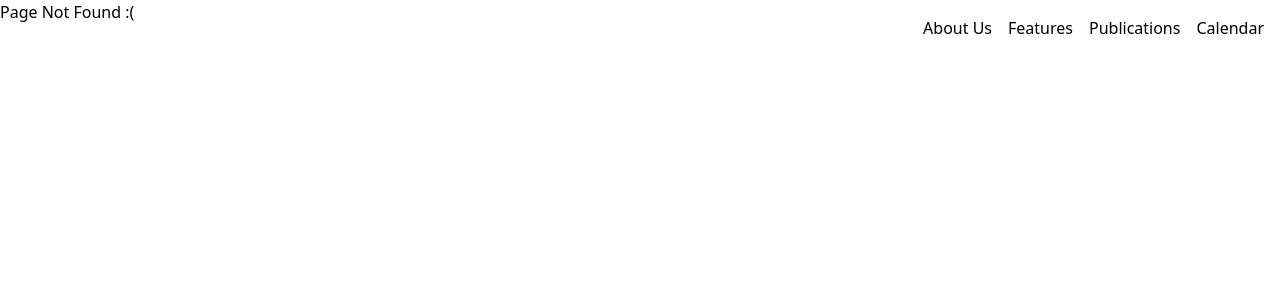
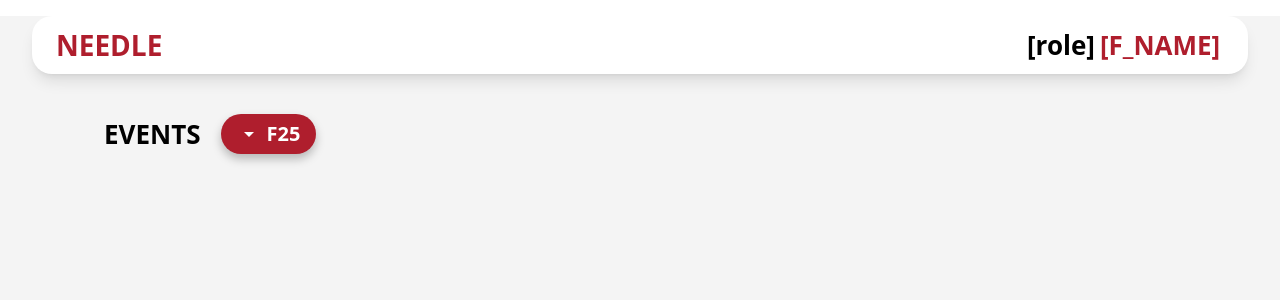
Before and after one commit to thread-rpi/needle-ui, a React (Vite) app: page /admin in a window 1280 px wide. Before the commit this address had no page. Shown: the top 300 px of the page. Built offline with nearby package versions, Linux system fonts and the light colour scheme.

Commit message:
finish admin page and routing

```diff
--- /dev/null
+++ b/src/components/admin/AdminHeader.tsx
@@ -0,0 +1,26 @@
+export default function AdminHeader() {
+  return (
+    <div className="w-full flex justify-center mt-4">
+      <div className="w-[95%] bg-white rounded-[20px] shadow-lg px-6 py-3 flex items-center justify-between">
+
+        <span className="font-gabarito font-extrabold text-[28px] leading-[34px] text-[#AF1E2D] uppercase">
+          NEEDLE
+        </span>
+
+        <div className="flex flex-row items-center gap-[5px] w-[197px] h-[34px]">
+
+        <span className="font-extrabold text-[26px] leading-[20px]">
+            [role]
+        </span>
+
+        <span className="font-extrabold text-[26px] leading-[20px] text-[#AF1E2D]">
+            [F_NAME]
+        </span>
+
+        </div>
+
+
+      </div>
+    </div>
+  );
+}
--- /dev/null
+++ b/src/pages/admin/AdminHome.tsx
@@ -0,0 +1,36 @@
+import AdminHeader from "../../components/admin/AdminHeader";
+import dropdown from "../../assets/dropdown.svg"
+export default function AdminHome() {
+  return (
+    <div className="min-h-screen bg-[#F4F4F4]">
+      <AdminHeader />
+
+      <div className="px-10 pt-10">
+        <div className="flex items-center gap-5 ml-10">
+          <h1 className="font-gabarito font-weight: 900 text-[26px] font-extrabold ml-6">EVENTS</h1>
+      <button
+        className="
+            flex items-center gap-[6px]
+            bg-[#AF1E2D]
+            text-white font-bold
+            px-4 h-[40px]
+            rounded-full
+            shadow-[0px_5px_10px_rgba(0,0,0,0.25)]
+        "
+        >
+        <img
+            src={dropdown}
+            alt="dropdown"
+            className="w-[24px] h-[24px]"
+        />
+
+        <span className="font-gabarito font-weight: 700 text-[20px]">F25</span>
+        </button>
+
+
+
+        </div>
+      </div>
+    </div>
+  );
+}
--- a/src/routes/routeController.tsx
+++ b/src/routes/routeController.tsx
@@ -3,6 +3,8 @@ import { Suspense, lazy } from "react";
 import Loader from "../components/Loader";
 import { rootPath, aboutPath, featuresPath, publicationsPath, calendarPath, healthPath } from "./routePaths";
 import Layout from "../pages/Layout";
+
+
 
 const Home = lazy(() => import("../pages/Home"));
 const About = lazy(() => import("../pages/About"));
@@ -11,6 +13,7 @@ const Publications = lazy(() => import("../pages/Publications"));
 const Calendar = lazy(() => import("../pages/Calendar"));
 const Health = lazy(() => import("../pages/Health"));
 const NotFound = lazy(() => import("../pages/NotFound"));
+const AdminHome = lazy(() => import("../pages/admin/AdminHome"));
 
 export default function RouteController() {
   return (
@@ -29,6 +32,9 @@ export default function RouteController() {
             {/* Catch-all */}
             <Route path="*" element={<NotFound />} />
           </Route>
+
+          <Route path="/admin" element={<AdminHome />} />
+
         </Routes>
       </BrowserRouter>
     </Suspense>
```
Also changed, not shown: src/assets/dropdown.svg (added).
